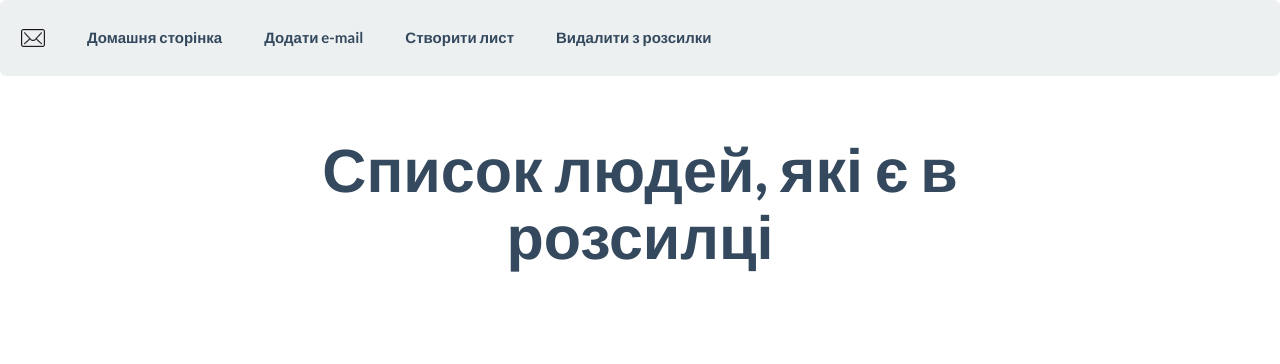
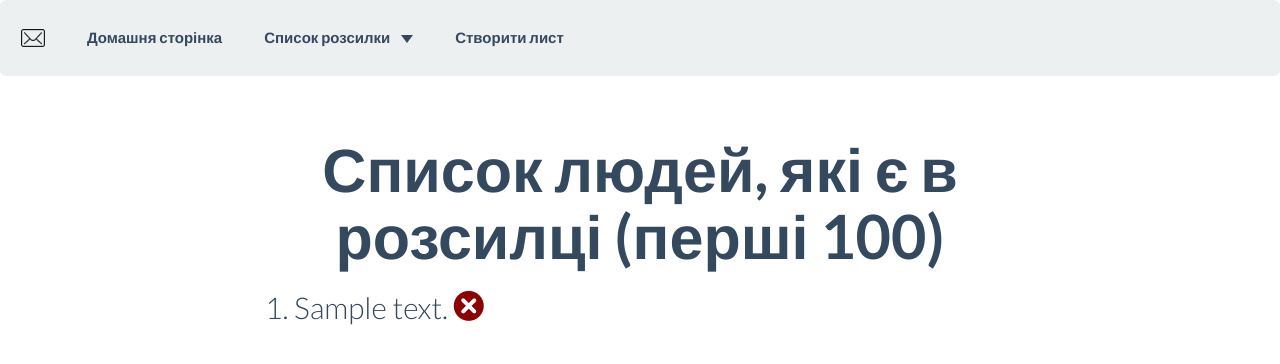
Before and after one commit to britonad/cspu-newsletter, a Python web app: template templates/app/home.html in a window 1280 px wide. Shown: the top 364 px of the page. Run offline with Jinja, Linux system fonts and the light colour scheme; the template is opened without the code that fills it: most values are stand-ins (such as "Sample title", 1, 10 or a date in 2020); some libraries are stand-ins or nearby versions.

Commit message:
Add new templates & change the old

```diff
--- a/templates/app/home.html
+++ b/templates/app/home.html
@@ -6,7 +6,13 @@
     <div class="row">
         <div class="col-md-8 col-md-offset-2">
             {% include 'alert.html' %}
-            <h1 class="text-center">Список людей, які є в розсилці</h1>
+            <h1 class="text-center">Список людей, які є в розсилці (перші 100)</h1>
+            {% for member in members %}
+                <p class="lead">{{ loop.index }}. {{ member.address }} <a
+                        href="{{ url_for('newsletter.remove_by_button', email=member.address) }}"><span
+                        class="fui-cross-circle" style="color: darkred"
+                        title="Видалити?"></span></a></p>
+            {% endfor %}
         </div>
     </div>
 {% endblock %}
--- a/templates/app/message.html
+++ b/templates/app/message.html
@@ -20,7 +20,7 @@
                 {{ form.csrf_token }}
                 {{ render_field(form.subject, size=form.subject.render_kw.size) }}
                 {{ render_field(form.message, size=form.message.render_kw.size) }}
-                <button class="btn btn-block btn-danger" type="submit">Відправити</button>
+                <button class="btn btn-block btn-primary" type="submit">Відправити</button>
             </form>
         </div>
     </div>
--- a/templates/navbar.html
+++ b/templates/navbar.html
@@ -11,9 +11,15 @@
     <div class="collapse navbar-collapse" id="navbar-collapse-4">
         <ul class="nav navbar-nav">
             <li><a href="{{ url_for('newsletter.home') }}">Домашня сторінка</a></li>
-            <li><a href="{{ url_for('newsletter.add_new_email') }}">Додати e-mail</a></li>
+            <li class="dropdown">
+                <a href="#" class="dropdown-toggle" data-toggle="dropdown">Список розсилки <b class="caret"></b></a>
+                <ul class="dropdown-menu">
+                    <li><a href="{{ url_for('newsletter.add_new_email') }}">Додати e-mail</a></li>
+                    <li><a href="{{ url_for('newsletter.check_if_exists') }}">Перевірити чи користувач у розсилці</a></li>
+                    <li><a href="{{ url_for('newsletter.remove_by_email') }}">Видалити з розсилки</a></li>
+                </ul>
+            </li>
             <li><a href="{{ url_for('newsletter.compose_message') }}">Створити лист</a></li>
-            <li><a href="{{ url_for('newsletter.remove_by_email') }}">Видалити з розсилки</a></li>
         </ul>
     </div>
 </nav>
```
Also changed, not shown: templates/app/check_email.html (added, +18 -0 lines).
